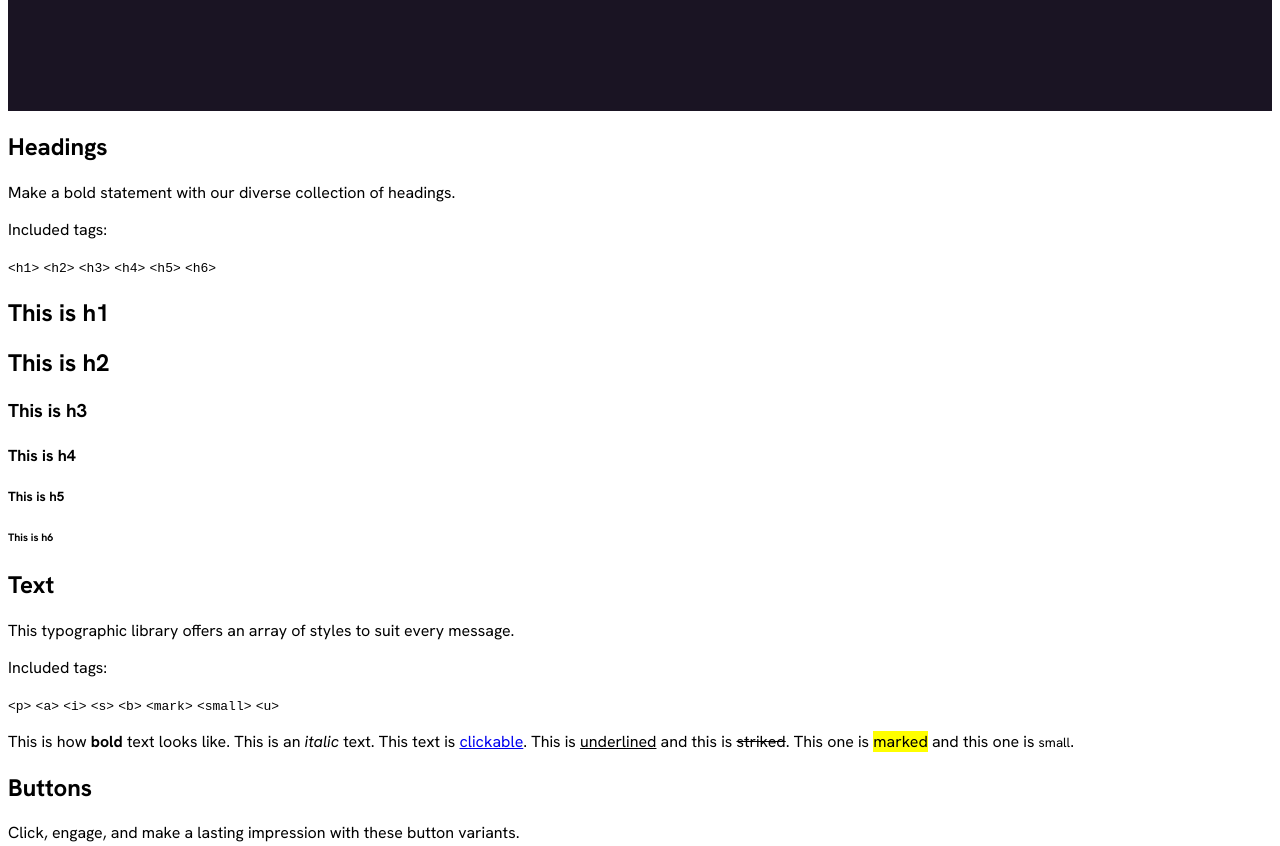
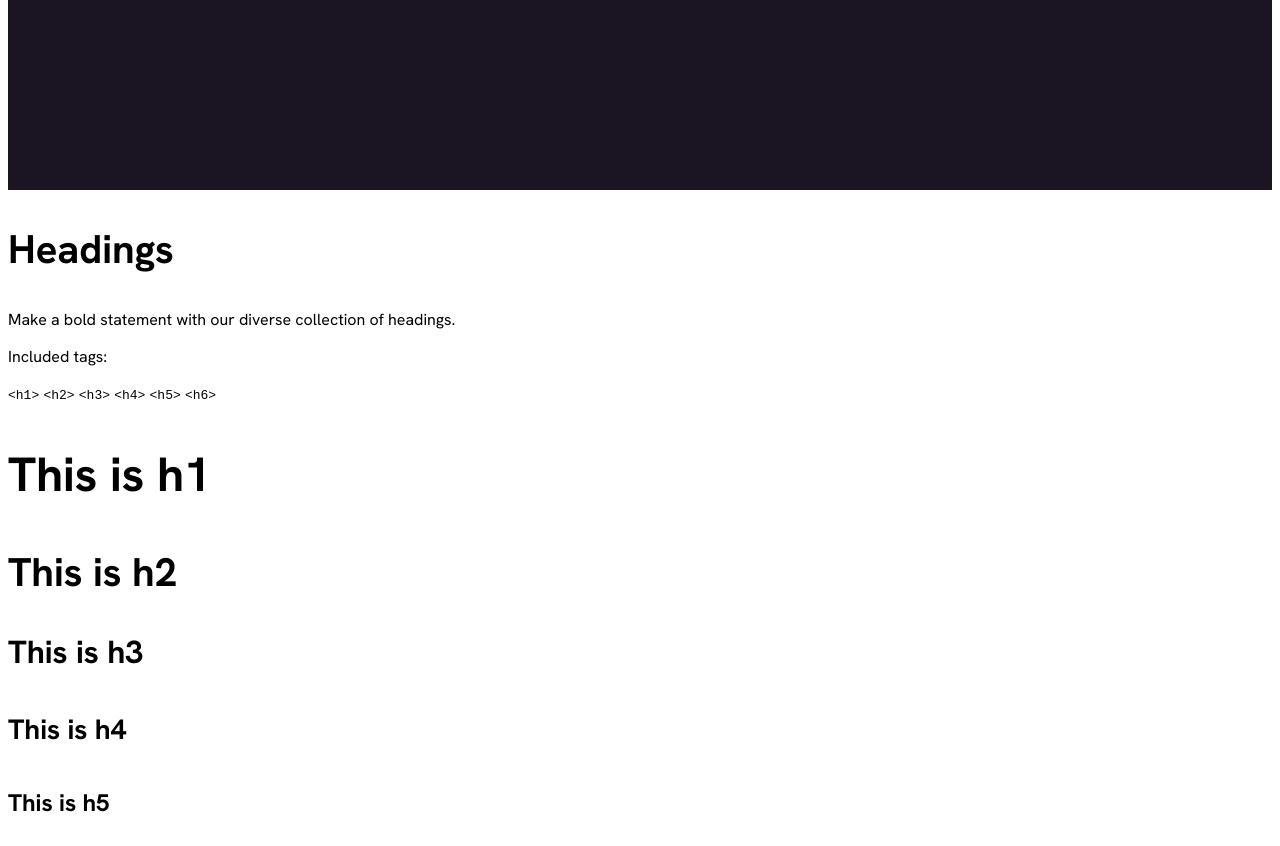
Before and after one commit to pslib-cz/2023-l4-web-typographic-library-VeronikaLatova, a plain HTML site: page index.html in a window 1280 px wide. Shown: the part 1000-1846 px from the top of the page. Drawn offline with Linux system fonts and the light colour scheme.

Commit message:
konec večerní směny, dobrou noc (opět změny v css)

```diff
--- a/css/style.css
+++ b/css/style.css
@@ -52,5 +52,29 @@ header {
 }
 
 .welcome-text__h1 {
-    font-size: 2.5em;
+
 }
+
+h1 {
+    font-size: 48px
+}
+
+h2 {
+    font-size: 40px;
+}
+
+h3 {
+    font-size: 32px;
+}
+
+h4 {
+    font-size: 28px;
+}
+
+h5 {
+    font-size: 24px;
+}
+
+h6 {
+    font-size: 20px;
+}
```
